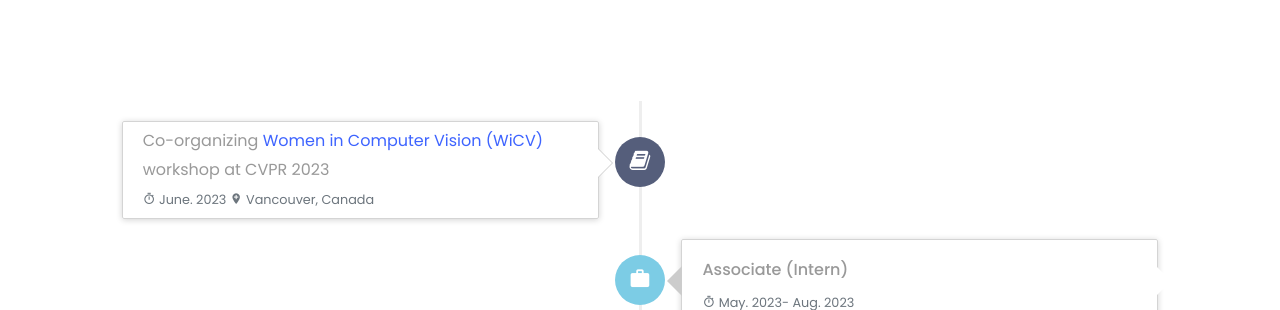
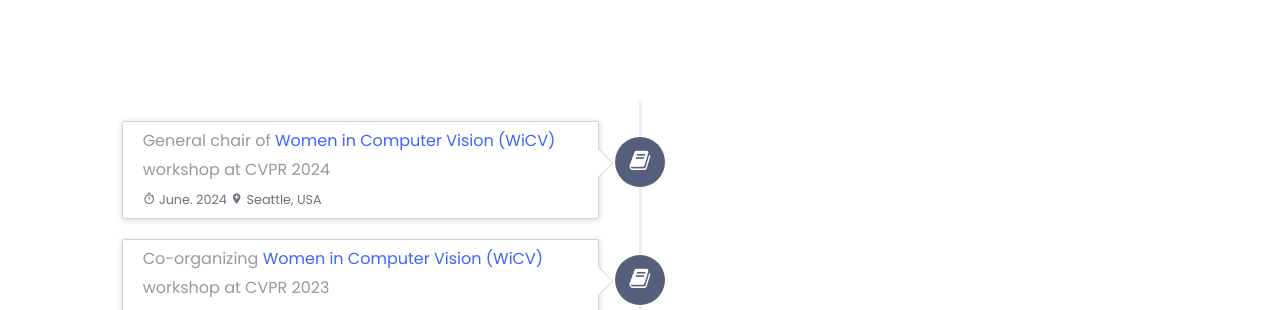
Before and after one commit to Sachini/sachini.github.io, a plain HTML site: page index.html in a window 1280 px wide. Shown: the part 1030-1340 px from the top of the page. Drawn offline with Linux system fonts and the light colour scheme; files whose address does not match are found by name.

Commit message:
Update index.html

```diff
--- a/index.html
+++ b/index.html
@@ -109,6 +109,15 @@
     	<div class="container-fluid col-lg-10">
 			<ul class="timeline">
                 <li>
+                  <div class="timeline-badge conference"><span class="icon icon-book"></span></div>
+                  <div class="timeline-panel compact">
+                      <p class="mb-0">General chair of <a href="https://sites.google.com/view/wicv-cvpr-2024/home">Women
+                          in Computer Vision (WiCV) </a> workshop at CVPR 2024</p>
+                      <p class="mb-0"><small class="text-muted"><i class="icon icon-timer"></i> June. 2024
+                          <i class="icon icon-add_location"></i> Seattle, USA </small></p>
+                  </div>
+                </li>
+		<li>
                   <div class="timeline-badge conference"><span class="icon icon-book"></span></div>
                   <div class="timeline-panel compact">
                       <p class="mb-0">Co-organizing <a href="https://sites.google.com/view/wicvcvpr2023/home">Women
```
